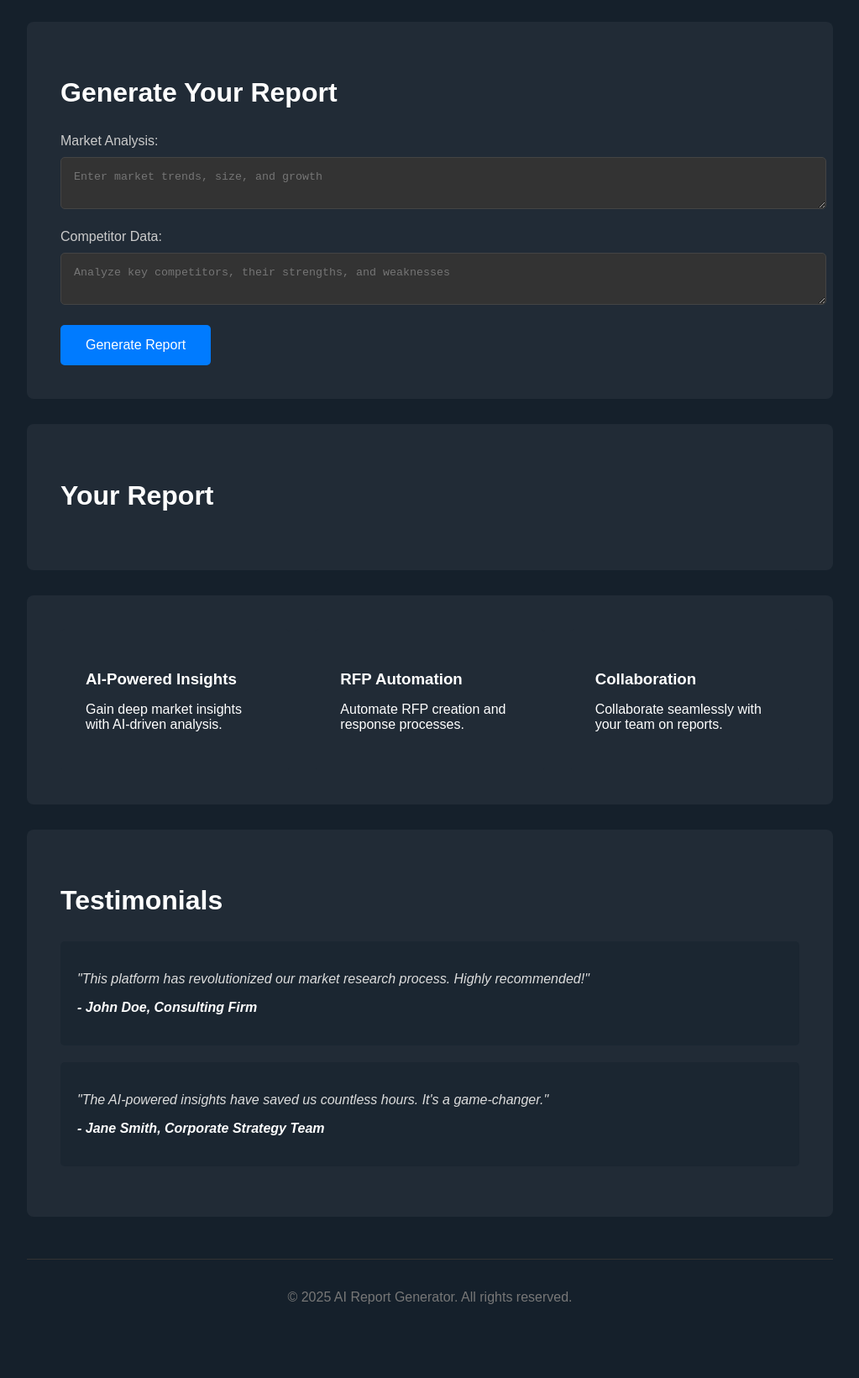
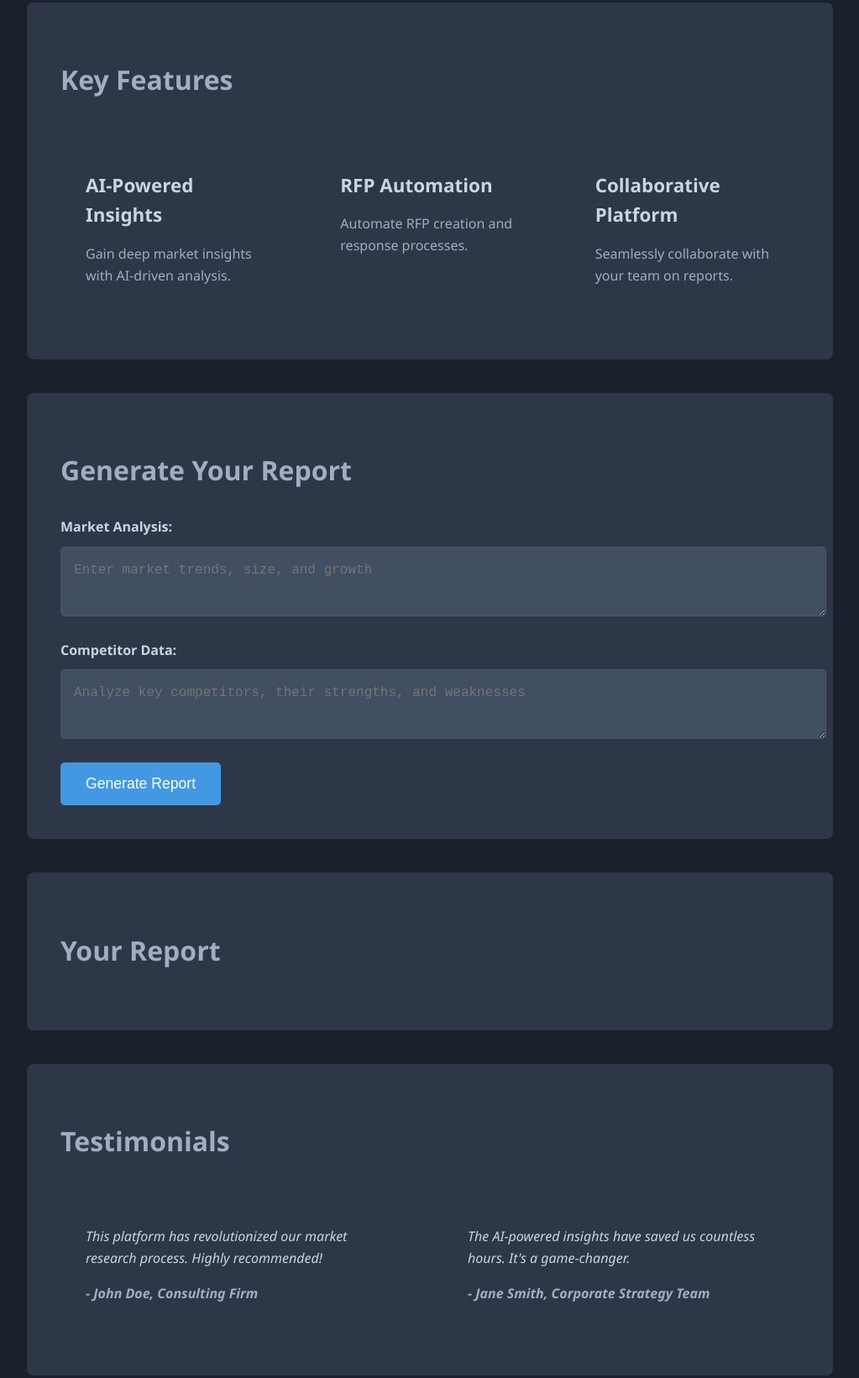
Before and after one commit to Vans-1201/genAI-website, a plain HTML site: page index.html in a window 1280 px wide. Shown: the part 636-2277 px from the top of the page at 84% size, without its empty margins (128-1151 px from the left). Before the commit the page ends 2246 px from the top, so only its background shows below. Drawn offline with Linux system fonts and the light colour scheme.

Commit message:
Update index.html

```diff
--- a/index.html
+++ b/index.html
@@ -1,128 +1,121 @@
 <!DOCTYPE html>
 <html lang="en">
+
 <head>
     <meta charset="UTF-8">
     <meta name="viewport" content="width=device-width, initial-scale=1.0">
     <title>AI Market Report Generator</title>
     <style>
         body {
-            font-family: sans-serif;
+            font-family: 'Segoe UI', Tahoma, Geneva, Verdana, sans-serif;
             margin: 0;
             padding: 0;
-            background-color: #15202b; /* Dark blue background */
-            color: #fff; /* White text */
+            background-color: #1a202c;
+            color: #e2e8f0;
+            line-height: 1.6;
         }
 
         .container {
             max-width: 960px;
             margin: 0 auto;
-            padding: 20px;
+            padding: 40px;
         }
 
         header {
             text-align: center;
-            padding: 80px 0; /* Increased padding */
+            margin-bottom: 60px;
         }
 
         h1 {
-            font-size: 2.5rem;
-            color: #fff;
-            margin-bottom: 20px; /* Added margin */
+            font-size: 2.8rem;
+            color: #cbd5e0;
+            margin-bottom: 20px;
         }
 
         h2 {
-            color: #fff;
-            margin-bottom: 30px; /* Increased margin */
-            font-size: 2rem; /* Increased font size */
+            color: #a0aec0;
+            margin-bottom: 30px;
+            font-size: 2rem;
         }
 
         section {
-            background-color: #212b36; /* Slightly lighter dark blue */
-            padding: 40px; /* Increased padding */
+            background-color: #2d3748;
+            padding: 40px;
             border-radius: 8px;
-            margin-bottom: 30px;
+            margin-bottom: 40px;
         }
 
         label {
             display: block;
             margin-bottom: 10px;
-            color: #ccc;
+            color: #cbd5e0;
+            font-weight: 600;
         }
 
         textarea {
             width: 100%;
             padding: 15px;
             margin-bottom: 20px;
-            border: 1px solid #444;
+            border: 1px solid #4a5568;
             border-radius: 5px;
-            background-color: #333;
-            color: #ccc;
+            background-color: #424e61;
+            color: #e2e8f0;
+            font-size: 1rem;
+            line-height: 1.6;
         }
 
         button {
-            background-color: #007bff; /* Blue button */
+            background-color: #4299e1;
             color: #fff;
             padding: 15px 30px;
             border: none;
             border-radius: 5px;
             cursor: pointer;
-            font-size: 1rem;
+            font-size: 1.1rem;
+            transition: background-color 0.3s ease;
+        }
+
+        button:hover {
+            background-color: #2b6cb0;
         }
 
         #report-section {
-            background-color: #212b36;
+            background-color: #2d3748;
             padding: 40px;
             border-radius: 8px;
-            margin-bottom: 30px;
+            margin-bottom: 40px;
         }
 
         #report-content {
-            color: #ccc;
+            color: #e2e8f0;
+            font-size: 1rem;
+            line-height: 1.8;
+            white-space: pre-line;
         }
 
         footer {
             text-align: center;
             padding: 20px 0;
-            color: #777;
-            border-top: 1px solid #333; /* Added border */
-            margin-top: 50px; /* Added margin */
-        }
-
-        /* Testimonials */
-        .testimonial {
-            background-color: #1b2631; /* Darker background */
-            padding: 20px;
-            border-radius: 5px;
-            margin-bottom: 20px;
-            position: relative;
-        }
-
-        .testimonial p {
-            font-style: italic;
-            color: #ddd;
-        }
-
-        .testimonial .author {
-            font-weight: bold;
-            margin-top: 10px;
-            color: #fff;
+            color: #718096;
+            border-top: 1px solid #4a5568;
+            margin-top: 60px;
         }
 
         /* Hero Section */
         .hero-section {
             text-align: center;
-            padding: 150px 0; /* Increased padding */
+            padding: 120px 0;
         }
 
         .hero-section h1 {
-            font-size: 3rem; /* Increased font size */
-            margin-bottom: 30px; /* Increased margin */
+            font-size: 3.5rem;
+            margin-bottom: 30px;
         }
 
         .hero-section p {
             font-size: 1.2rem;
-            color: #ccc;
-            margin-bottom: 40px; /* Increased margin */
+            color: #cbd5e0;
+            margin-bottom: 40px;
         }
 
         /* Features Section */
@@ -133,33 +126,84 @@
         }
 
         .feature {
-            background-color: #212b36;
+            background-color: #2d3748;
             padding: 30px;
             border-radius: 5px;
         }
 
         .feature h3 {
-            color: #fff;
+            color: #cbd5e0;
             margin-bottom: 15px;
+            font-size: 1.4rem;
+        }
+
+        .feature p {
+            color: #a0aec0;
+        }
+
+        /* Testimonials Section */
+        .testimonials-section {
+            display: grid;
+            grid-template-columns: repeat(2, 1fr);
+            grid-gap: 30px;
+        }
+
+        .testimonial {
+            background-color: #2d3748;
+            padding: 30px;
+            border-radius: 5px;
+        }
+
+        .testimonial p {
+            font-style: italic;
+            color: #cbd5e0;
+            margin-bottom: 15px;
+        }
+
+        .testimonial .author {
+            font-weight: bold;
+            color: #a0aec0;
         }
     </style>
 </head>
+
 <body>
     <div class="container">
         <section class="hero-section">
-            <h1>Automate Your Market Reports & RFPs with AI</h1>
-            <p>Empowering consulting firms and corporate strategy teams with AI-powered market narrative and RFP automation.</p>
+            <h1>AI Market Report Generator</h1>
+            <p>Empowering consulting firms and corporate strategy teams with AI-powered market narrative and RFP
+                automation.</p>
             <button>Get Early Access</button>
+        </section>
+
+        <section>
+            <h2>Key Features</h2>
+            <div class="features-section">
+                <div class="feature">
+                    <h3>AI-Powered Insights</h3>
+                    <p>Gain deep market insights with AI-driven analysis.</p>
+                </div>
+                <div class="feature">
+                    <h3>RFP Automation</h3>
+                    <p>Automate RFP creation and response processes.</p>
+                </div>
+                <div class="feature">
+                    <h3>Collaborative Platform</h3>
+                    <p>Seamlessly collaborate with your team on reports.</p>
+                </div>
+            </div>
         </section>
 
         <section>
             <h2>Generate Your Report</h2>
             <form id="report-form">
                 <label for="market-analysis">Market Analysis:</label>
-                <textarea id="market-analysis" name="market-analysis" placeholder="Enter market trends, size, and growth"></textarea>
+                <textarea id="market-analysis" name="market-analysis"
+                    placeholder="Enter market trends, size, and growth"></textarea>
 
                 <label for="competitor-data">Competitor Data:</label>
-                <textarea id="competitor-data" name="competitor-data" placeholder="Analyze key competitors, their strengths, and weaknesses"></textarea>
+                <textarea id="competitor-data" name="competitor-data"
+                    placeholder="Analyze key competitors, their strengths, and weaknesses"></textarea>
 
                 <button type="submit">Generate Report</button>
             </form>
@@ -170,30 +214,17 @@
             <div id="report-content"></div>
         </section>
 
-        <section class="features-section">
-            <div class="feature">
-                <h3>AI-Powered Insights</h3>
-                <p>Gain deep market insights with AI-driven analysis.</p>
-            </div>
-            <div class="feature">
-                <h3>RFP Automation</h3>
-                <p>Automate RFP creation and response processes.</p>
-            </div>
-            <div class="feature">
-                <h3>Collaboration</h3>
-                <p>Collaborate seamlessly with your team on reports.</p>
-            </div>
-        </section>
-
         <section>
             <h2>Testimonials</h2>
-            <div class="testimonial">
-                <p>"This platform has revolutionized our market research process. Highly recommended!"</p>
-                <p class="author">- John Doe, Consulting Firm</p>
-            </div>
-            <div class="testimonial">
-                <p>"The AI-powered insights have saved us countless hours. It's a game-changer."</p>
-                <p class="author">- Jane Smith, Corporate Strategy Team</p>
+            <div class="testimonials-section">
+                <div class="testimonial">
+                    <p>This platform has revolutionized our market research process. Highly recommended!</p>
+                    <p class="author">- John Doe, Consulting Firm</p>
+                </div>
+                <div class="testimonial">
+                    <p>The AI-powered insights have saved us countless hours. It's a game-changer.</p>
+                    <p class="author">- Jane Smith, Corporate Strategy Team</p>
+                </div>
             </div>
         </section>
 
@@ -206,22 +237,51 @@
         document.getElementById('report-form').addEventListener('submit', function(event) {
             event.preventDefault();
 
-            // Get user input
             const marketAnalysis = document.getElementById('market-analysis').value;
             const competitorData = document.getElementById('competitor-data').value;
 
-            // Process the data and generate report (basic example)
+            // Simulate generating a longer response
+            const longMarketAnalysis = generateLongText(marketAnalysis);
+            const longCompetitorData = generateLongText(competitorData);
+
             let reportHTML = `
                 <h3>Market Analysis</h3>
-                <p>${marketAnalysis}</p>
+                <p>${longMarketAnalysis}</p>
 
                 <h3>Competitor Data</h3>
-                <p>${competitorData}</p>
+                <p>${longCompetitorData}</p>
             `;
 
-            // Display the report
             document.getElementById('report-content').innerHTML = reportHTML;
         });
+
+        function generateLongText(input) {
+            // Simulate generating a longer, more detailed response
+            let longText = `
+                ${input}\n
+                Expanding on this, here's a more detailed analysis:\n
+                ${input} trends indicate a dynamic market with significant growth potential. Key factors include changing
+                consumer preferences, technological advancements, and economic conditions.
+                Further analysis reveals that ${input} is influenced by various external forces, such as regulatory changes and
+                global market dynamics.
+                To capitalize on these trends, companies should focus on innovation, customer-centric strategies, and
+                operational efficiency.\n
+                In conclusion, ${input} presents both opportunities and challenges. A comprehensive understanding of these
+                factors is crucial for success.
+                This includes analyzing ${input} from a strategic perspective, considering long-term implications and
+                potential disruptions.
+                For example, the impact of digitalization on ${input} cannot be overstated, as it reshapes consumer
+                behavior and market access.
+                Moreover, sustainable practices are becoming increasingly important in ${input}, reflecting a growing
+                awareness of environmental and social issues.\n
+                Therefore, a proactive and adaptable approach is essential for navigating the complexities of ${input}.
+                This requires continuous monitoring of market trends, competitor activities, and technological developments.
+                By staying ahead of the curve, businesses can leverage ${input} to achieve sustainable growth and competitive
+                advantage.
+            `;
+            return longText;
+        }
     </script>
 </body>
+
 </html>
```
